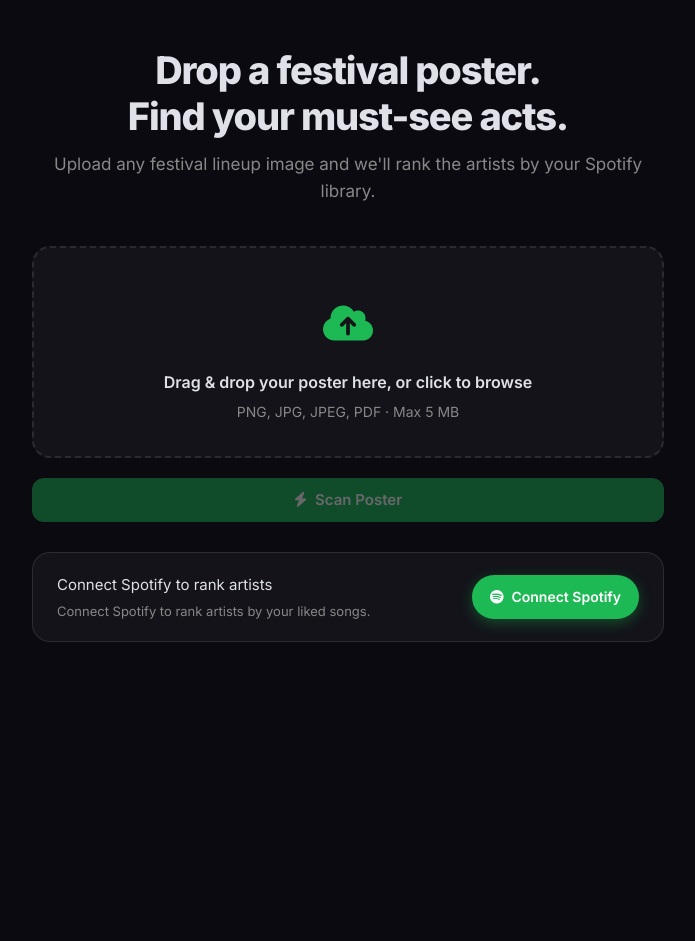
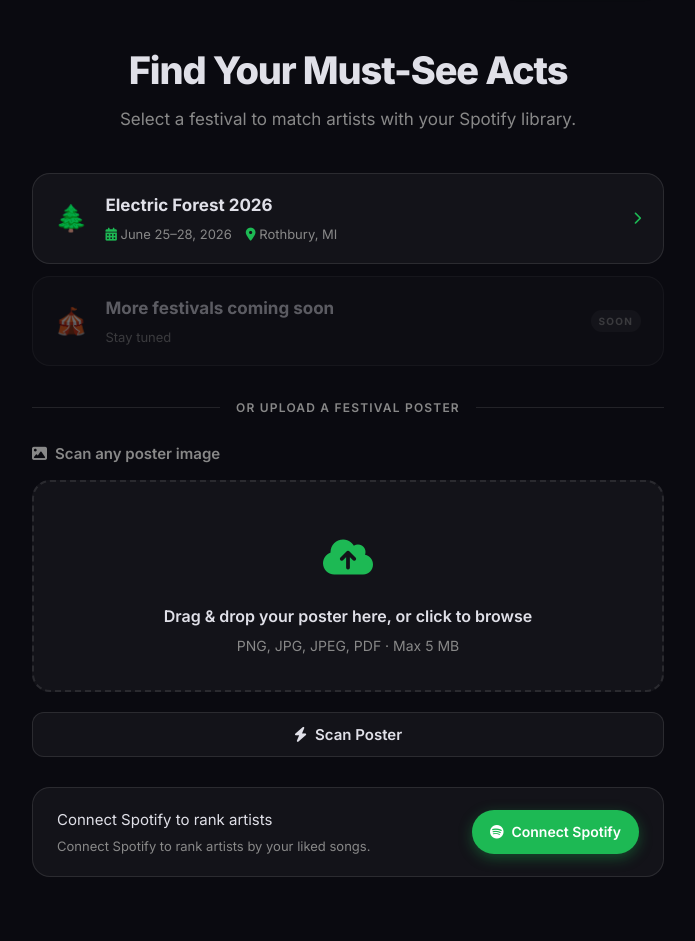
Before and after one commit to ukiah-sperry/ArtistMatch, a Flask app: page / in a window 1280 px wide. Shown: the part 77-1018 px from the top of the page, without its empty margins (292-987 px from the left). Before the commit the page ends 719 px from the top, so only its background shows below. Run offline with Flask 3, Linux system fonts and the light colour scheme; parts of the project's set-up code (start-up, migrations or seed data) failed here and were passed over.

Commit message:
Add festival selector with EF 2026 lineup

```diff
--- a/app.py
+++ b/app.py
@@ -18,6 +18,8 @@ from spotipy.oauth2 import SpotifyOAuth
 
 from dotenv import load_dotenv
 load_dotenv()
+
+from festivals import FESTIVALS
 
 
 # Optional: PDF support
@@ -443,6 +445,33 @@ def upload():
     # GET
     return render_template('upload.html', user=current_spotify_user())
 
+@app.route('/festival/<slug>')
+def festival(slug):
+    fest = FESTIVALS.get(slug)
+    if not fest:
+        return redirect(url_for('upload'))
+
+    artists = fest['artists']
+    current_user = current_spotify_user()
+
+    if current_user:
+        liked_tracks = get_user_liked_tracks()
+        artist_scores, matched_tracks = match_artists_with_liked(artists, liked_tracks)
+        session['artist_scores'] = [[a, s] for a, s in artist_scores]
+    else:
+        artist_scores = [(artist, 0) for artist in artists]
+        session.pop('artist_scores', None)
+
+    return render_template(
+        'result.html',
+        artist_scores=artist_scores,
+        count=len(artist_scores),
+        user=current_user,
+        debug_image=None,
+        festival_name=fest['name'],
+    )
+
+
 @app.route('/create_playlist', methods=['POST'])
 def create_playlist():
     sp = spotify_client_from_session()
--- /dev/null
+++ b/festivals.py
@@ -0,0 +1,33 @@
+FESTIVALS = {
+    'electric-forest-2026': {
+        'name': 'Electric Forest 2026',
+        'dates': 'June 25–28, 2026',
+        'location': 'Rothbury, MI',
+        'artists': [
+            'all:Lo Collective', 'Alleycvt', 'Andy C', 'Avello', 'Bardo',
+            'Bipolar Sunshine', 'Bob Moses', 'Bombargo', 'Bricknasty', 'Brunello',
+            'Cain Culto', 'Capochino', 'Casey Club', 'Channel Tres', 'Chmura',
+            'Chris Lake', 'Chris Luno', 'Close Friends Only', 'Costa', 'Couch',
+            'Creg', 'D.O.D', 'Daily Bread', 'Daniel Allan', 'Daniel Donatos Cosmic Country',
+            'Deadtronica', 'Devault', 'Disco Lines', 'Dixons Violin', 'DJ Diesel',
+            'Dogs In A Pile', 'Effin', 'Eggy', 'Eli Brown', 'EOTO', 'Excision',
+            'Frost Children', 'Galantis', 'Ganja White Night', 'GRiZ', 'Hershe',
+            'Heyz', 'ILLENIUM', 'Iniko', 'Inji', 'ISOxo', 'Ivy Lab',
+            'Jackie Hollander', 'Jean Dawson', 'Jigitz', 'Jkyl & Hyde', 'Kai Wachi',
+            'Kaleena Zanders', 'Kaskade', 'Lane 8', 'Laszewo', 'Levity',
+            'LSD Clownsystem', 'LSDream', 'Lyrah', 'Madeon', 'Magoo',
+            'Mary Droppinz', 'MCR-T', 'Midnight Generation', 'Mild Minds', 'Motifv',
+            'MPH', 'Muzz', 'Night Tapes', 'Nikita the Wicked', 'Nitepunk',
+            'Odd Mob', 'Omnom', 'Oppidan', 'Passion Pit', 'Probcause',
+            'Purple Disco Machine', 'Qrion', 'Ranger Trucco', 'RAVENSCOON',
+            'Richard Finger', 'Rio Kosta', 'Riot', 'River Tiber', 'Rochelle Jordan',
+            'Saint Ludo', 'Sam Gellaitry', 'Sammy Virji', 'SBTRKT', 'Shima',
+            'Ship Wrek', 'Shpongle', 'Sidepiece', 'Sippy', 'Snow Wife',
+            'Starjunk 95', 'Steller', 'Stolen Gin', 'Sullivan King', 'Supertaste',
+            'Swimming Paul', 'The Flints', 'The Sponges', 'The String Cheese Incident',
+            'Tiffany Day', 'Tourist', 'Underscores', 'Vandelux', 'Vincent Antone',
+            'Wax Monkey', 'Wes Mills', 'Westend', 'Whethan', 'Wilkinson',
+            'Wooli', 'Yaeji', 'T-Pain',
+        ],
+    },
+}
--- a/static/css/style.css
+++ b/static/css/style.css
@@ -326,6 +326,112 @@ img { max-width: 100%; display: block; }
   font-weight: 500;
   word-break: break-all;
   max-width: 100%;
+}
+
+/* ── Festival selector ──────────────────────────────────────── */
+
+.festival-grid {
+  display: grid;
+  gap: 0.75rem;
+  margin-bottom: 0.5rem;
+}
+
+.festival-card {
+  display: flex;
+  align-items: center;
+  gap: 1.125rem;
+  padding: 1.125rem 1.375rem;
+  background: var(--surface);
+  border: 1px solid var(--border);
+  border-radius: var(--radius-lg);
+  color: var(--text);
+  transition: border-color 0.15s, background 0.15s, transform 0.15s;
+  cursor: pointer;
+}
+
+.festival-card:hover {
+  border-color: var(--accent);
+  background: rgba(29, 185, 84, 0.06);
+  transform: translateY(-1px);
+}
+
+.festival-card-icon { font-size: 1.625rem; flex-shrink: 0; line-height: 1; }
+
+.festival-card-info { flex: 1; min-width: 0; }
+
+.festival-card-name {
+  font-size: 1.0625rem;
+  font-weight: 700;
+  margin-bottom: 0.3rem;
+}
+
+.festival-card-meta {
+  font-size: 0.8125rem;
+  color: var(--text-muted);
+  display: flex;
+  flex-wrap: wrap;
+  gap: 0.25rem 0.875rem;
+}
+
+.festival-card-meta i { color: var(--accent); }
+
+.festival-card-arrow {
+  color: var(--accent);
+  font-size: 0.8125rem;
+  flex-shrink: 0;
+}
+
+.festival-card-soon {
+  opacity: 0.38;
+  cursor: default;
+  pointer-events: none;
+}
+
+.soon-badge {
+  font-size: 0.625rem;
+  font-weight: 700;
+  letter-spacing: 0.12em;
+  text-transform: uppercase;
+  color: var(--text-muted);
+  background: rgba(255, 255, 255, 0.08);
+  padding: 0.2rem 0.5rem;
+  border-radius: var(--radius-pill);
+  flex-shrink: 0;
+}
+
+/* ── Section divider ────────────────────────────────────────── */
+
+.section-divider {
+  display: flex;
+  align-items: center;
+  gap: 1rem;
+  margin: 2rem 0 1.5rem;
+  color: var(--text-muted);
+  font-size: 0.75rem;
+  font-weight: 600;
+  letter-spacing: 0.1em;
+  text-transform: uppercase;
+  white-space: nowrap;
+}
+
+.section-divider::before,
+.section-divider::after {
+  content: '';
+  flex: 1;
+  height: 1px;
+  background: var(--border);
+}
+
+/* ── Secondary upload heading ───────────────────────────────── */
+
+.upload-secondary-heading {
+  font-size: 0.9375rem;
+  font-weight: 600;
+  color: var(--text-muted);
+  margin-bottom: 0.875rem;
+  display: flex;
+  align-items: center;
+  gap: 0.5rem;
 }
 
 /* Submit */
--- a/templates/result.html
+++ b/templates/result.html
@@ -30,7 +30,7 @@
 
     <!-- Festival poster card -->
     <div class="poster-card">
-      <p class="poster-festival-name">Your Festival</p>
+      <p class="poster-festival-name">{{ festival_name or 'Your Festival' }}</p>
       <p class="poster-tagline">&#9733; Ranked by your Spotify library &#9733;</p>
 
       {% if artist_scores %}
--- a/templates/upload.html
+++ b/templates/upload.html
@@ -1,6 +1,6 @@
 {% extends "base.html" %}
 
-{% block title %}ArtistMatch — Scan Your Festival Poster{% endblock %}
+{% block title %}ArtistMatch — Find Your Must-See Acts{% endblock %}
 
 {% block content %}
 <main class="upload-main">
@@ -25,12 +25,45 @@
       </div>
     {% endif %}
 
+    {# ── Primary: festival selector ── #}
     <section class="hero">
-      <h1 class="hero-heading">Drop a festival poster.<br>Find your must-see acts.</h1>
-      <p class="hero-sub">Upload any festival lineup image and we'll rank the artists by your Spotify library.</p>
+      <h1 class="hero-heading">Find Your Must-See Acts</h1>
+      <p class="hero-sub">Select a festival to match artists with your Spotify library.</p>
     </section>
 
+    <div class="festival-grid">
+      <a class="festival-card" href="{{ url_for('festival', slug='electric-forest-2026') }}">
+        <span class="festival-card-icon">🌲</span>
+        <div class="festival-card-info">
+          <div class="festival-card-name">Electric Forest 2026</div>
+          <div class="festival-card-meta">
+            <span><i class="fas fa-calendar-alt"></i> June 25–28, 2026</span>
+            <span><i class="fas fa-map-marker-alt"></i> Rothbury, MI</span>
+          </div>
+        </div>
+        <i class="fas fa-chevron-right festival-card-arrow"></i>
+      </a>
+
+      <div class="festival-card festival-card-soon">
+        <span class="festival-card-icon">🎪</span>
+        <div class="festival-card-info">
+          <div class="festival-card-name">More festivals coming soon</div>
+          <div class="festival-card-meta">
+            <span>Stay tuned</span>
+          </div>
+        </div>
+        <span class="soon-badge">Soon</span>
+      </div>
+    </div>
+
+    {# ── Secondary: poster upload ── #}
+    <div class="section-divider">Or upload a festival poster</div>
+
     <form action="{{ url_for('upload') }}" method="post" enctype="multipart/form-data">
+      <p class="upload-secondary-heading">
+        <i class="fas fa-image"></i>
+        Scan any poster image
+      </p>
       <div class="upload-zone" id="upload-zone">
         <input id="file" name="screenshot" type="file" accept="image/*,application/pdf" required />
         <span class="upload-icon"><i class="fas fa-cloud-upload-alt"></i></span>
@@ -43,13 +76,14 @@
       </div>
 
       <div class="upload-actions">
-        <button type="submit" class="btn btn-accent btn-wide" data-submit disabled>
+        <button type="submit" class="btn btn-ghost btn-wide" data-submit disabled>
           <i class="fas fa-bolt"></i>
           Scan Poster
         </button>
       </div>
     </form>
 
+    {# ── Spotify callout ── #}
     <div class="spotify-callout">
       <div class="spotify-callout-text">
         {% if user %}
```
